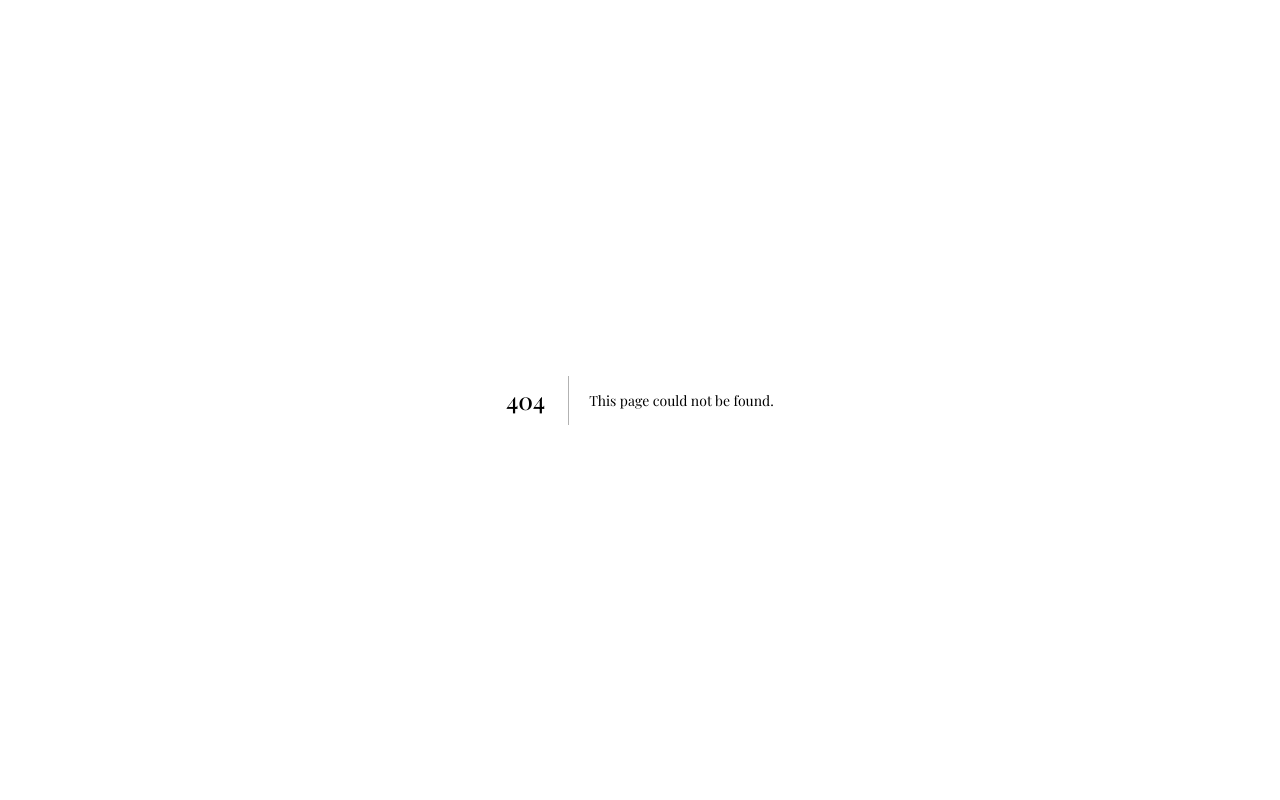
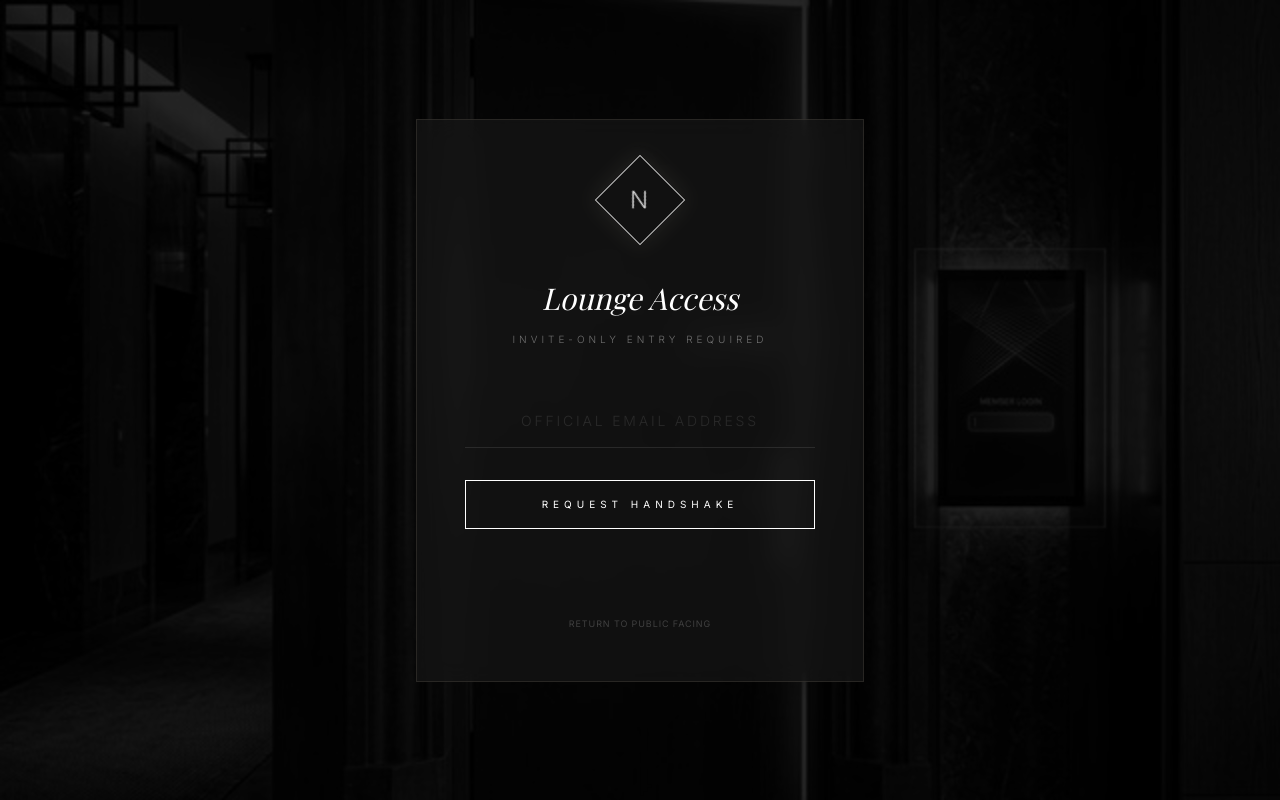
Before and after one commit to Samacus219/thenexuslounge, a Next.js app: page /auth in a window 1280 px wide. Before the commit this address had no page. Built offline with nearby package versions, Linux system fonts and the light colour scheme; a web font is replaced by a local one.

Commit message:
💎 NEXUS: THE GUARDIAN HANDSHAKE — ARCHITECTING THE LOGIN RITUAL

```diff
--- /dev/null
+++ b/src/app/auth/page.tsx
@@ -0,0 +1,96 @@
+'use client';
+import { useState } from 'react';
+import Link from 'next/link';
+import { motion, AnimatePresence } from 'framer-motion';
+
+export default function AuthPage() {
+  const [email, setEmail] = useState('');
+  const [phase, setPhase] = useState<'entry' | 'handshake'>('entry');
+
+  const handleEntry = (e: React.FormEvent) => {
+    e.preventDefault();
+    if (!email) return;
+    setPhase('handshake');
+    // In a real high-luxe flow, this would trigger Firebase Magic Link
+  };
+
+  return (
+    <main className="relative min-h-screen w-full overflow-hidden bg-black text-white">
+      {/* 🏙️ THE "VELVET ROPE" BACKDROP */}
+      <div
+        className="absolute inset-0 z-0 bg-cover bg-center grayscale opacity-40 transition-transform duration-[30s] hover:scale-110"
+        style={{ backgroundImage: "url('/assets/auth-bg.png')" }}
+      >
+        <div className="absolute inset-0 bg-black/60" />
+      </div>
+
+      <div className="relative z-10 flex flex-col items-center justify-center min-h-screen px-6">
+        <AnimatePresence mode="wait">
+          {phase === 'entry' ? (
+            <motion.div
+              key="entry"
+              initial={{ opacity: 0, y: 20 }}
+              animate={{ opacity: 1, y: 0 }}
+              exit={{ opacity: 0, scale: 0.95 }}
+              className="glass max-w-md w-full p-12 space-y-12 text-center"
+            >
+              <div className="flex justify-center">
+                 <div className="h-16 w-16 border border-champagne rotate-45 flex items-center justify-center champagne-glow animate-breathe">
+                    <span className="text-champagne -rotate-45 text-2xl font-light tracking-widest">N</span>
+                 </div>
+              </div>
+
+              <div className="space-y-4">
+                <h1 className="serif text-3xl text-champagne italic">Lounge Access</h1>
+                <p className="text-[10px] tracking-[0.4em] uppercase text-white/40 font-light">
+                   Invite-Only Entry Required
+                </p>
+              </div>
+
+              <form onSubmit={handleEntry} className="space-y-8">
+                <input
+                  type="email"
+                  required
+                  value={email}
+                  onChange={(e) => setEmail(e.target.value)}
+                  placeholder="Official Email Address"
+                  className="w-full bg-transparent border-0 border-b border-white/10 py-4 text-center text-champagne text-sm tracking-[0.2em] focus:ring-0 focus:border-champagne/60 transition-all placeholder:text-white/10 outline-none uppercase font-light"
+                />
+                <button className="w-full py-4 border border-champagne text-[10px] tracking-[0.5em] uppercase text-champagne hover:bg-champagne hover:text-black transition-all duration-500">
+                  Request Handshake
+                </button>
+              </form>
+
+              <div className="pt-8">
+                 <Link href="/" className="text-[9px] tracking-widest text-white/20 hover:text-white uppercase transition-colors">
+                    Return to Public Facing
+                 </Link>
+              </div>
+            </motion.div>
+          ) : (
+            <motion.div
+              key="handshake"
+              initial={{ opacity: 0, scale: 1.1 }}
+              animate={{ opacity: 1, scale: 1 }}
+              className="text-center space-y-12"
+            >
+               <div className="inline-block h-24 w-24 border border-champagne rotate-45 flex items-center justify-center champagne-glow animate-spin-slow">
+                  <span className="text-champagne -rotate-45 text-4xl font-light">N</span>
+               </div>
+               <div className="space-y-6">
+                 <h2 className="serif text-4xl text-champagne animate-pulse">Scanning Credentials...</h2>
+                 <p className="text-sm tracking-[0.3em] uppercase text-white/40 max-w-sm mx-auto leading-loose">
+                   A secure handshake link has been dispatched to <br/>
+                   <span className="text-white">{email}</span>.
+                 </p>
+               </div>
+               <p className="text-[10px] tracking-widest text-white/20 italic">
+                  Handshake expires in 5:00
+               </p>
+            </motion.div>
+          )}
+        </AnimatePresence>
+      </div>
+    </main>
+  );
+}
```
Also changed, not shown: public/assets/auth-bg.png (added).
